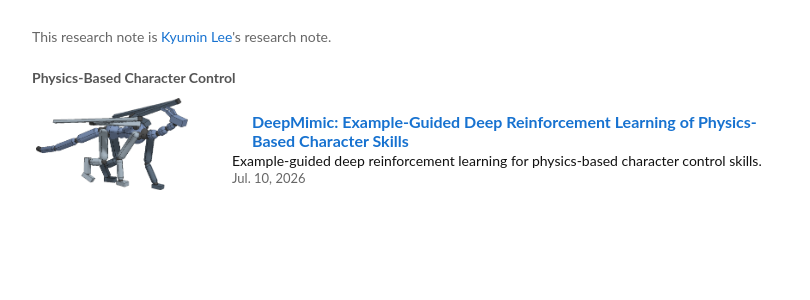
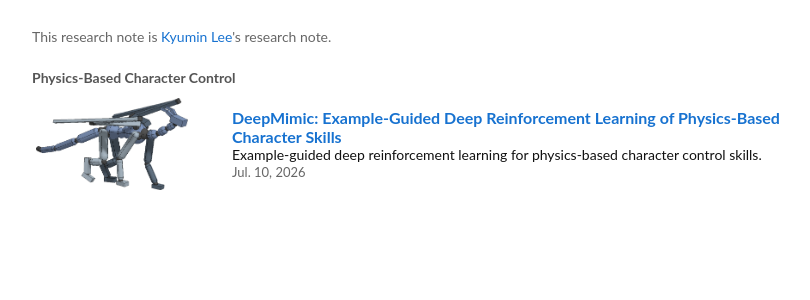
Before and after one commit to QjaYo/research-notes, a Jekyll site: the page built from index.html, in a window 1280 px wide. Shown: the top 300 px of the page, without its empty margins (228-1038 px from the left). Built offline with Jekyll 4.4.1, drawn with Linux system fonts in a browser that asks for light colours.

Commit message:
Fix note title alignment

```diff
--- a/assets/css/styles.css
+++ b/assets/css/styles.css
@@ -46,7 +46,7 @@
   margin: 0;
 }
 
-.note-category h2 {
+.note-category > h2 {
   margin: 0;
   padding: 10px 20px 2px;
   color: #555555;
@@ -155,7 +155,7 @@
     padding-left: 16px;
   }
 
-  .note-category h2 {
+  .note-category > h2 {
     padding-right: 16px;
     padding-left: 16px;
   }
```
